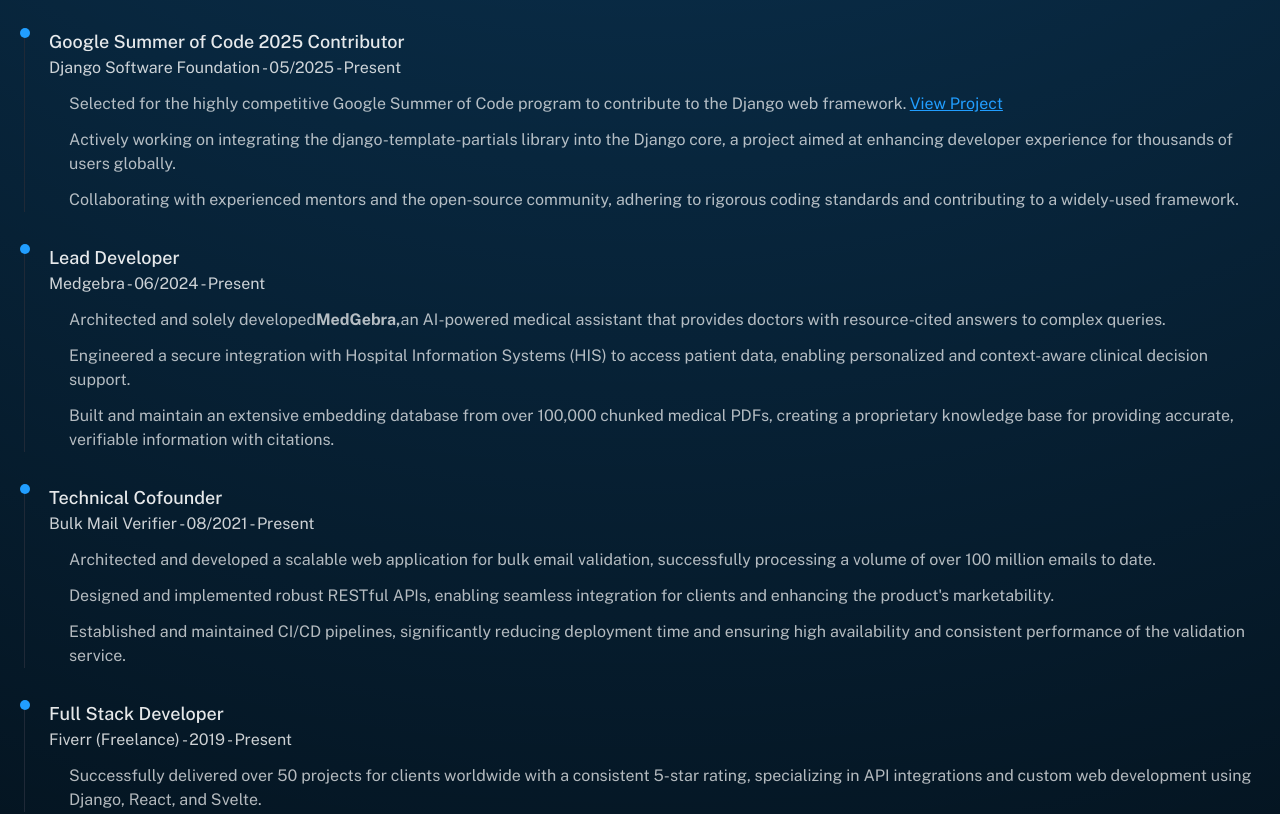
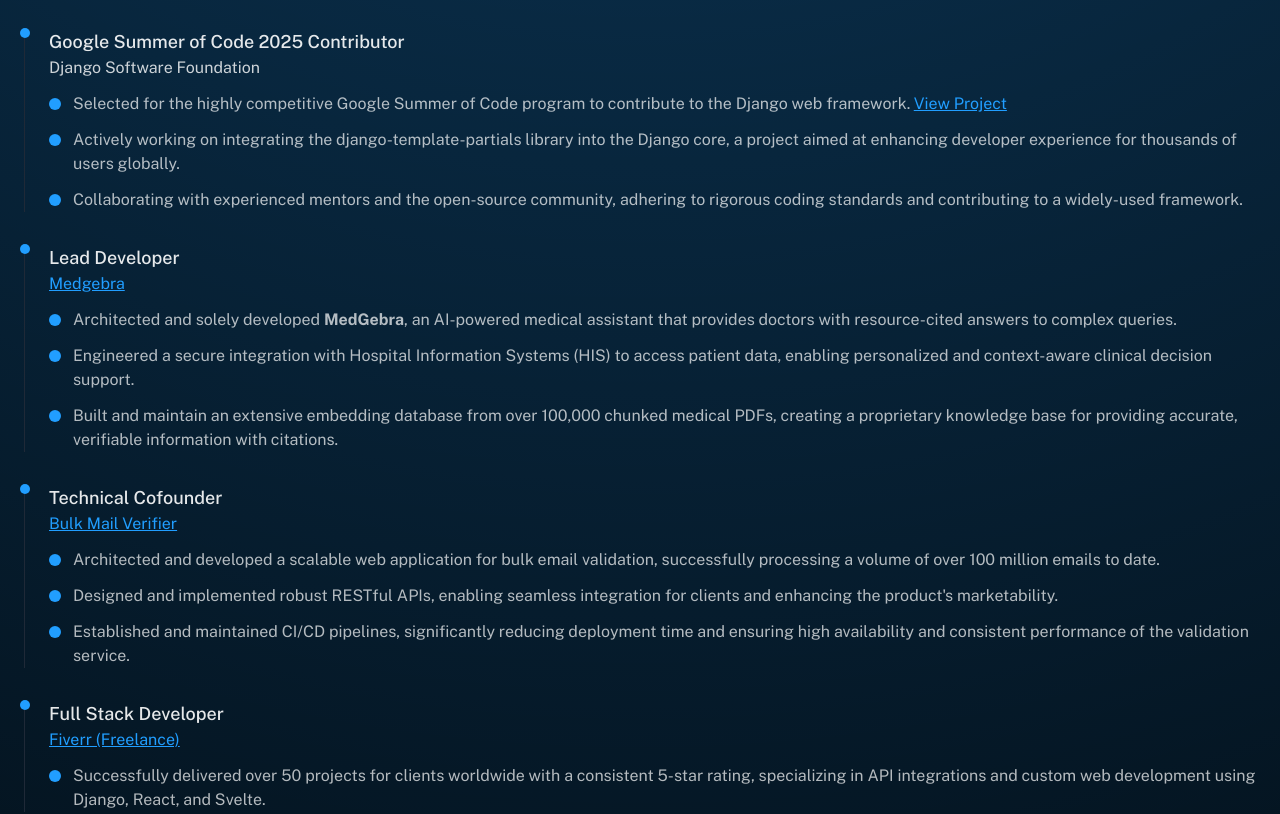
Before and after one commit to FarhanAliRaza/farhana.li, a SvelteKit app: page /about in a window 1280 px wide. Shown: the part 980-1794 px from the top of the page. Built offline with nearby package versions, Linux system fonts and the light colour scheme.

Commit message:
Update About page with refined styling and added project links
Co-authored-by: msharpocta <msharpocta@gmail.com>

```diff
--- a/src/routes/(inner)/about/+page.svelte
+++ b/src/routes/(inner)/about/+page.svelte
@@ -241,23 +241,23 @@
 					class="absolute -left-[5px] top-0 h-[10px] w-[10px] rounded-full bg-[var(--color-brand)]"
 				></div>
 				<h4 class="text-lg font-medium text-white/90">Google Summer of Code 2025 Contributor</h4>
-				<p class="text-[var(--color-brand)]/80">Django Software Foundation - 05/2025 - Present</p>
+				<p class="text-[var(--color-brand)]/80">Django Software Foundation</p>
 				<div class="mt-3 space-y-3">
 					<div class="flex items-start gap-3">
-						<div class="mt-1.5 h-2 w-2 rounded-full bg-[var(--color-brand)]/60 flex-shrink-0"></div>
+						<div class="mt-1.5 h-3 w-3 rounded-full bg-[var(--color-brand)] flex-shrink-0"></div>
 						<p class="text-white/70">
 							Selected for the highly competitive Google Summer of Code program to contribute to the Django web framework.
 							<a href="https://summerofcode.withgoogle.com/programs/2025/projects/YqdTk30V" target="_blank" rel="noopener noreferrer" class="text-[var(--color-brand)] underline hover:text-[var(--color-brand)]/80 transition-colors">View Project</a>
 						</p>
 					</div>
 					<div class="flex items-start gap-3">
-						<div class="mt-1.5 h-2 w-2 rounded-full bg-[var(--color-brand)]/60 flex-shrink-0"></div>
+						<div class="mt-1.5 h-3 w-3 rounded-full bg-[var(--color-brand)] flex-shrink-0"></div>
 						<p class="text-white/70">
 							Actively working on integrating the django-template-partials library into the Django core, a project aimed at enhancing developer experience for thousands of users globally.
 						</p>
 					</div>
 					<div class="flex items-start gap-3">
-						<div class="mt-1.5 h-2 w-2 rounded-full bg-[var(--color-brand)]/60 flex-shrink-0"></div>
+						<div class="mt-1.5 h-3 w-3 rounded-full bg-[var(--color-brand)] flex-shrink-0"></div>
 						<p class="text-white/70">
 							Collaborating with experienced mentors and the open-source community, adhering to rigorous coding standards and contributing to a widely-used framework.
 						</p>
@@ -270,24 +270,26 @@
 					class="absolute -left-[5px] top-0 h-[10px] w-[10px] rounded-full bg-[var(--color-brand)]"
 				></div>
 				<h4 class="text-lg font-medium text-white/90">Lead Developer</h4>
-				<p class="text-[var(--color-brand)]/80">Medgebra - 06/2024 - Present</p>
+				<p class="text-[var(--color-brand)]/80">
+					<a href="https://medical-chatbot.medgebra.com" target="_blank" rel="noopener noreferrer" class="text-[var(--color-brand)] underline hover:text-[var(--color-brand)]/80 transition-colors">Medgebra</a>
+				</p>
 				<div class="mt-3 space-y-3">
 					<div class="flex items-start gap-3">
-						<div class="mt-1.5 h-2 w-2 rounded-full bg-[var(--color-brand)]/60 flex-shrink-0"></div>
+						<div class="mt-1.5 h-3 w-3 rounded-full bg-[var(--color-brand)] flex-shrink-0"></div>
 						<p class="text-white/70">
-							<span>Architected and solely developed </span><b><span>MedGebra, </span></b><span>an AI-powered medical assistant that provides doctors with resource-cited answers to complex queries.</span>
+							Architected and solely developed <b>MedGebra</b>, an AI-powered medical assistant that provides doctors with resource-cited answers to complex queries.
 						</p>
 					</div>
 					<div class="flex items-start gap-3">
-						<div class="mt-1.5 h-2 w-2 rounded-full bg-[var(--color-brand)]/60 flex-shrink-0"></div>
+						<div class="mt-1.5 h-3 w-3 rounded-full bg-[var(--color-brand)] flex-shrink-0"></div>
 						<p class="text-white/70">
-							<span>Engineered a secure integration with Hospital Information Systems (HIS) to access patient data, enabling personalized and context-aware clinical decision support.</span>
+							Engineered a secure integration with Hospital Information Systems (HIS) to access patient data, enabling personalized and context-aware clinical decision support.
 						</p>
 					</div>
 					<div class="flex items-start gap-3">
-						<div class="mt-1.5 h-2 w-2 rounded-full bg-[var(--color-brand)]/60 flex-shrink-0"></div>
+						<div class="mt-1.5 h-3 w-3 rounded-full bg-[var(--color-brand)] flex-shrink-0"></div>
 						<p class="text-white/70">
-							<span>Built and maintain an extensive embedding database from over 100,000 chunked medical PDFs, creating a proprietary knowledge base for providing accurate, verifiable information with citations.</span>
+							Built and maintain an extensive embedding database from over 100,000 chunked medical PDFs, creating a proprietary knowledge base for providing accurate, verifiable information with citations.
 						</p>
 					</div>
 				</div>
@@ -298,24 +300,26 @@
 					class="absolute -left-[5px] top-0 h-[10px] w-[10px] rounded-full bg-[var(--color-brand)]"
 				></div>
 				<h4 class="text-lg font-medium text-white/90">Technical Cofounder</h4>
-				<p class="text-[var(--color-brand)]/80">Bulk Mail Verifier - 08/2021 - Present</p>
+				<p class="text-[var(--color-brand)]/80">
+					<a href="https://bulkmailverifier.org" target="_blank" rel="noopener noreferrer" class="text-[var(--color-brand)] underline hover:text-[var(--color-brand)]/80 transition-colors">Bulk Mail Verifier</a>
+				</p>
 				<div class="mt-3 space-y-3">
 					<div class="flex items-start gap-3">
-						<div class="mt-1.5 h-2 w-2 rounded-full bg-[var(--color-brand)]/60 flex-shrink-0"></div>
+						<div class="mt-1.5 h-3 w-3 rounded-full bg-[var(--color-brand)] flex-shrink-0"></div>
 						<p class="text-white/70">
-							<span>Architected and developed a scalable web application for bulk email validation, successfully processing a volume of over 100 million emails to date.</span>
+							Architected and developed a scalable web application for bulk email validation, successfully processing a volume of over 100 million emails to date.
 						</p>
 					</div>
 					<div class="flex items-start gap-3">
-						<div class="mt-1.5 h-2 w-2 rounded-full bg-[var(--color-brand)]/60 flex-shrink-0"></div>
+						<div class="mt-1.5 h-3 w-3 rounded-full bg-[var(--color-brand)] flex-shrink-0"></div>
 						<p class="text-white/70">
-							<span>Designed and implemented robust RESTful APIs, enabling seamless integration for clients and enhancing the product's marketability.</span>
+							Designed and implemented robust RESTful APIs, enabling seamless integration for clients and enhancing the product's marketability.
 						</p>
 					</div>
 					<div class="flex items-start gap-3">
-						<div class="mt-1.5 h-2 w-2 rounded-full bg-[var(--color-brand)]/60 flex-shrink-0"></div>
+						<div class="mt-1.5 h-3 w-3 rounded-full bg-[var(--color-brand)] flex-shrink-0"></div>
 						<p class="text-white/70">
-							<span>Established and maintained CI/CD pipelines, significantly reducing deployment time and ensuring high availability and consistent performance of the validation service.</span>
+							Established and maintained CI/CD pipelines, significantly reducing deployment time and ensuring high availability and consistent performance of the validation service.
 						</p>
 					</div>
 				</div>
@@ -326,12 +330,14 @@
 					class="absolute -left-[5px] top-0 h-[10px] w-[10px] rounded-full bg-[var(--color-brand)]"
 				></div>
 				<h4 class="text-lg font-medium text-white/90">Full Stack Developer</h4>
-				<p class="text-[var(--color-brand)]/80">Fiverr (Freelance) - 2019 - Present</p>
+				<p class="text-[var(--color-brand)]/80">
+					<a href="https://fiverr.com/users/backendev/" target="_blank" rel="noopener noreferrer" class="text-[var(--color-brand)] underline hover:text-[var(--color-brand)]/80 transition-colors">Fiverr (Freelance)</a>
+				</p>
 				<div class="mt-3 space-y-3">
 					<div class="flex items-start gap-3">
-						<div class="mt-1.5 h-2 w-2 rounded-full bg-[var(--color-brand)]/60 flex-shrink-0"></div>
+						<div class="mt-1.5 h-3 w-3 rounded-full bg-[var(--color-brand)] flex-shrink-0"></div>
 						<p class="text-white/70">
-							<span>Successfully delivered over 50 projects for clients worldwide with a consistent 5-star rating, specializing in API integrations and custom web development using Django, React, and Svelte.</span>
+							Successfully delivered over 50 projects for clients worldwide with a consistent 5-star rating, specializing in API integrations and custom web development using Django, React, and Svelte.
 						</p>
 					</div>
 				</div>
@@ -351,7 +357,7 @@
 				<h4 class="text-lg font-medium text-white/90">PAI - Terminal Coding Agent</h4>
 				<div class="mt-3">
 					<div class="flex items-start gap-3">
-						<div class="mt-1.5 h-2 w-2 rounded-full bg-[var(--color-brand)]/60 flex-shrink-0"></div>
+						<div class="mt-1.5 h-3 w-3 rounded-full bg-[var(--color-brand)] flex-shrink-0"></div>
 						<p class="text-white/70">
 							Built a simple AI coding assistant that runs directly in the terminal, showcasing skills in creating practical AI-powered developer tools.
 							<a href="https://github.com/FarhanAliRaza/pai" target="_blank" rel="noopener noreferrer" class="text-[var(--color-brand)] underline hover:text-[var(--color-brand)]/80 transition-colors">View on GitHub</a>
@@ -367,7 +373,7 @@
 				<h4 class="text-lg font-medium text-white/90">Djinn - Django REST Framework Code Generator</h4>
 				<div class="mt-3">
 					<div class="flex items-start gap-3">
-						<div class="mt-1.5 h-2 w-2 rounded-full bg-[var(--color-brand)]/60 flex-shrink-0"></div>
+						<div class="mt-1.5 h-3 w-3 rounded-full bg-[var(--color-brand)] flex-shrink-0"></div>
 						<p class="text-white/70">
 							Created a CLI tool to accelerate backend development by automatically generating starter templates and boilerplate code for Django REST Framework projects.
 							<a href="https://github.com/FarhanAliRaza/Djinn" target="_blank" rel="noopener noreferrer" class="text-[var(--color-brand)] underline hover:text-[var(--color-brand)]/80 transition-colors">View on GitHub</a>
@@ -383,7 +389,7 @@
 				<h4 class="text-lg font-medium text-white/90">Toy Programming Language</h4>
 				<div class="mt-3">
 					<div class="flex items-start gap-3">
-						<div class="mt-1.5 h-2 w-2 rounded-full bg-[var(--color-brand)]/60 flex-shrink-0"></div>
+						<div class="mt-1.5 h-3 w-3 rounded-full bg-[var(--color-brand)] flex-shrink-0"></div>
 						<p class="text-white/70">
 							Designed and built an interpreter for a custom programming language with syntax in the Urdu language. This project involved creating a lexer, parser, and evaluator from scratch, demonstrating a deep understanding of language design and computer science fundamentals.
 							<a href="https://github.com/FarhanAliRaza/URDU-PROGRAMMING-LANGUAGE" target="_blank" rel="noopener noreferrer" class="text-[var(--color-brand)] underline hover:text-[var(--color-brand)]/80 transition-colors">View on GitHub</a>
```
